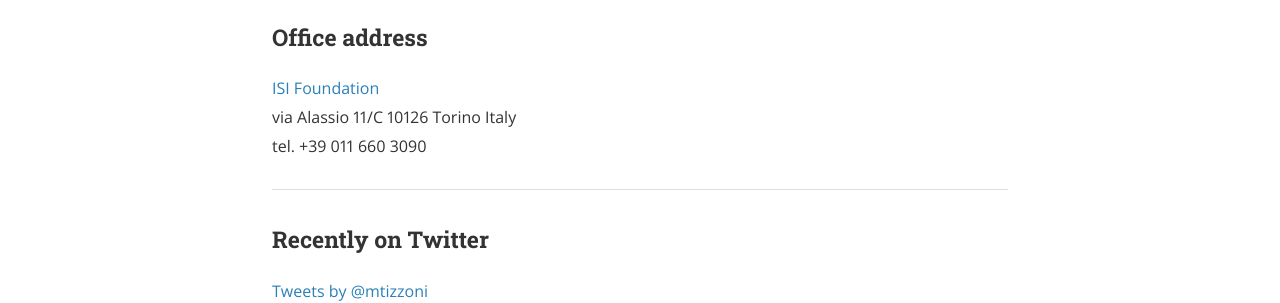
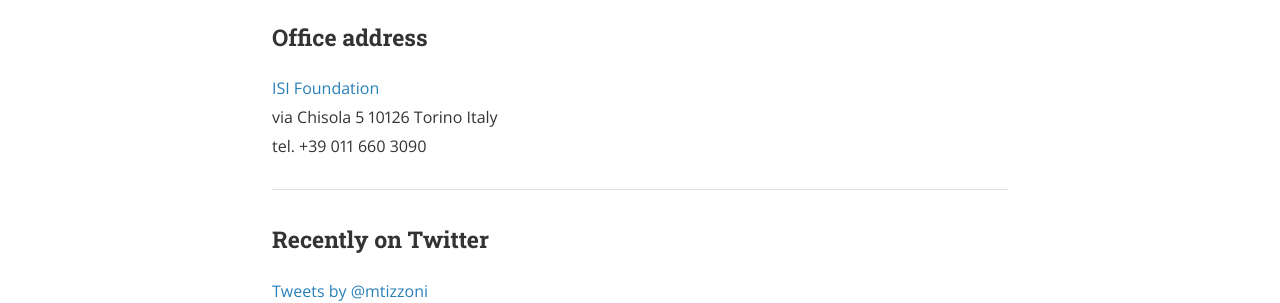
Before and after one commit to micheletizzoni/micheletizzoni.github.io, a Jekyll site: the page built from 5_contact.md, in a window 1280 px wide. Shown: the part 563-866 px from the top of the page. Built offline with Jekyll 4.4.1, drawn with Linux system fonts in a browser that asks for light colours; nearby versions of some CDN libraries; comment, search, counter and statistics services are not loaded.

Commit message:
Updated contacts

```diff
--- a/5_contact.md
+++ b/5_contact.md
@@ -20,7 +20,7 @@
 <h3>Office address</h3>
 <ul class="default">
     <li> <a href="http://www.isi.it">ISI Foundation</a> </li>
-    <li>via Alassio 11/C 10126 Torino Italy</li>
+    <li>via Chisola 5 10126 Torino Italy</li>
     <li>tel. +39 011 660 3090</li>
 </ul>
 
```
Also changed, not shown: 3_publications.md (+0 -2 lines).
